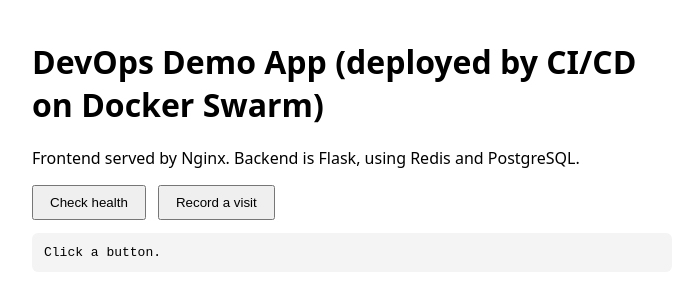
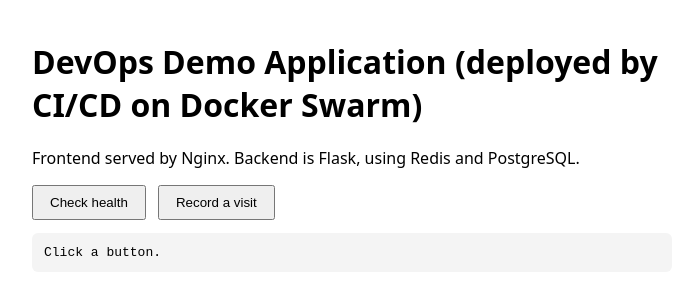
Before and after one commit to AashishChaudhari/devops-fullstack-app, a plain HTML site: page frontend/index.html in a window 1280 px wide. Shown: the whole page, without its empty margins (288-977 px from the left). Drawn offline with Linux system fonts and the light colour scheme.

Commit message:
Small change to demonstrate a rolling update

```diff
--- a/frontend/index.html
+++ b/frontend/index.html
@@ -11,7 +11,7 @@
   </style>
 </head>
 <body>
-  <h1>DevOps Demo App (deployed by CI/CD on Docker Swarm)</h1>
+  <h1>DevOps Demo Application (deployed by CI/CD on Docker Swarm)</h1>
   <p>Frontend served by Nginx. Backend is Flask, using Redis and PostgreSQL.</p>
 
   <button onclick="callApi('GET', '/api/health')">Check health</button>
```
